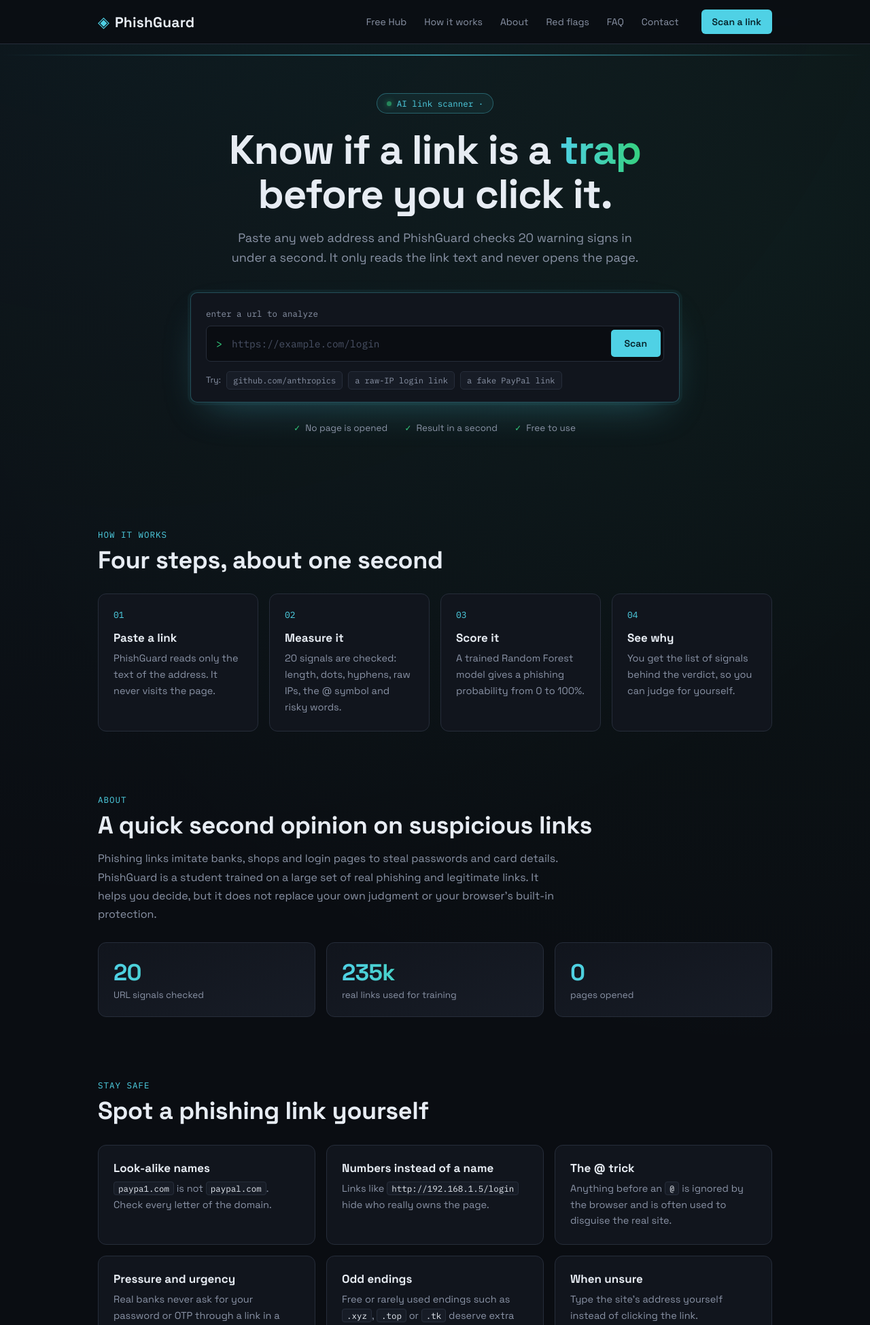
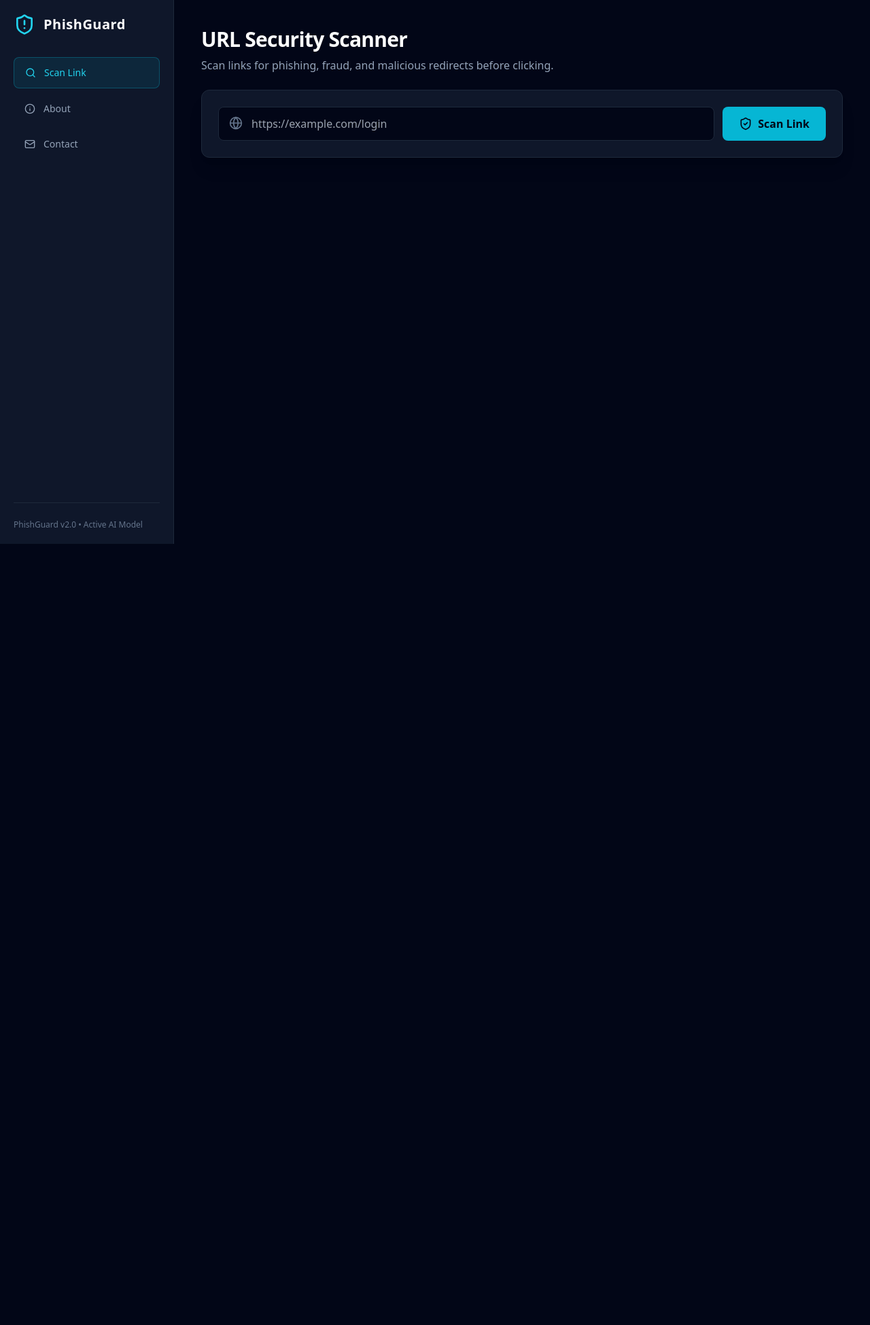
Before and after one commit to b0byyyyyyy/Phishing-detector, a Flask app: page / in a window 1280 px wide. Shown: the top 1949 px of the page at 68% size. After the commit the page ends 800 px from the top, so only its background shows below. Run offline with Flask 3, Linux system fonts and the light colour scheme; parts of the project's set-up code (start-up, migrations or seed data) failed here and were passed over; some libraries are stand-ins or nearby versions.

Commit message:
Add files via upload

```diff
--- a/templates/index.html
+++ b/templates/index.html
@@ -1,186 +1,215 @@
 <!DOCTYPE html>
 <html lang="en">
 <head>
-  <meta charset="UTF-8">
-  <meta name="viewport" content="width=device-width, initial-scale=1">
-  <title>PhishGuard – Check a link before you click</title>
-  <meta name="description" content="Paste any link and PhishGuard's AI checks 20 warning signs to tell you if it looks like phishing.">
-  <link rel="preconnect" href="https://fonts.googleapis.com">
-  <link rel="preconnect" href="https://fonts.gstatic.com" crossorigin>
-  <link href="https://fonts.googleapis.com/css2?family=IBM+Plex+Mono:wght@400;500;600&family=Space+Grotesk:wght@400;500;600;700&display=swap" rel="stylesheet">
-  <link rel="stylesheet" href="{{ url_for('static', filename='style.css') }}">
-  <link rel="stylesheet" href="{{ url_for('static', filename='extra.css') }}">
+  <meta charset="UTF-8" />
+  <meta name="viewport" content="width=device-width, initial-scale=1.0" />
+  <title>PhishGuard — Security Scanner</title>
+  <script src="https://cdn.tailwindcss.com"></script>
+  <script src="https://unpkg.com/lucide@latest"></script>
 </head>
-<body>
-  <div class="scanline"></div>
+<body class="bg-slate-950 text-slate-100 min-h-screen font-sans flex flex-col md:flex-row">
 
-  <header class="site-nav">
-    <div class="nav-inner">
-      <a class="brand" href="#home"><span class="brand-mark">◈</span><span class="brand-name">PhishGuard</span></a>
-      <nav class="nav-links" aria-label="Main">
-        <a href="/static/hub.html">Free Hub</a>
-        <a href="#how">How it works</a>
-        <a href="#about">About</a>
-        <a href="#tips">Red flags</a>
-        <a href="#faq">FAQ</a>
-        <a href="#contact">Contact</a>
+  <!-- Sidebar Navigation -->
+  <aside class="w-full md:w-64 bg-slate-900 border-b md:border-b-0 md:border-r border-slate-800 p-5 flex flex-col justify-between">
+    <div>
+      <div class="flex items-center gap-3 mb-8">
+        <i data-lucide="shield-alert" class="w-8 h-8 text-cyan-400"></i>
+        <span class="text-xl font-bold tracking-wide text-white">PhishGuard</span>
+      </div>
+
+      <nav class="space-y-2">
+        <button onclick="switchTab('scan')" id="btn-scan" class="nav-btn w-full flex items-center gap-3 px-4 py-3 rounded-lg text-sm font-medium transition bg-cyan-500/10 text-cyan-400 border border-cyan-500/30">
+          <i data-lucide="search" class="w-4 h-4"></i> Scan Link
+        </button>
+        <button onclick="switchTab('about')" id="btn-about" class="nav-btn w-full flex items-center gap-3 px-4 py-3 rounded-lg text-sm font-medium transition text-slate-400 hover:text-slate-200 hover:bg-slate-800">
+          <i data-lucide="info" class="w-4 h-4"></i> About
+        </button>
+        <button onclick="switchTab('contact')" id="btn-contact" class="nav-btn w-full flex items-center gap-3 px-4 py-3 rounded-lg text-sm font-medium transition text-slate-400 hover:text-slate-200 hover:bg-slate-800">
+          <i data-lucide="mail" class="w-4 h-4"></i> Contact
+        </button>
       </nav>
-      <a class="nav-cta" href="#scan">Scan a link</a>
     </div>
-  </header>
 
-  <main>
-    <!-- HERO + SCANNER -->
-    <section id="home" class="hero container">
-      <span class="pill"><i></i> AI link scanner ·</span>
-      <h1>Know if a link is a <span class="grad">trap</span> before you click it.</h1>
-      <p class="lead">Paste any web address and PhishGuard checks 20 warning signs in under a second. It only reads the link text and never opens the page.</p>
+    <div class="pt-6 border-t border-slate-800 text-xs text-slate-500">
+      PhishGuard v2.0 • Active AI Model
+    </div>
+  </aside>
 
-      <div class="hero-card" id="scan">
-        <div class="scan-panel">
-          <label class="scan-label" for="url-input">enter a url to analyze</label>
-          <div class="scan-row">
-            <span class="prompt-caret">&gt;</span>
-            <input id="url-input" type="text" placeholder="https://example.com/login" autocomplete="off" spellcheck="false">
-            <button id="scan-btn" type="button">Scan</button>
+  <!-- Main Content Area -->
+  <main class="flex-1 p-6 md:p-10 max-w-5xl mx-auto w-full">
+
+    <!-- SCANNER TAB -->
+    <section id="tab-scan" class="space-y-6">
+      <header class="space-y-2">
+        <h1 class="text-3xl font-extrabold tracking-tight text-white">URL Security Scanner</h1>
+        <p class="text-slate-400">Scan links for phishing, fraud, and malicious redirects before clicking.</p>
+      </header>
+
+      <form id="scanForm" class="bg-slate-900 border border-slate-800 rounded-xl p-4 md:p-6 shadow-xl space-y-4">
+        <div class="flex flex-col md:flex-row gap-3">
+          <div class="relative flex-1">
+            <i data-lucide="globe" class="absolute left-4 top-3.5 w-5 h-5 text-slate-500"></i>
+            <input type="url" id="urlInput" required placeholder="https://example.com/login" class="w-full pl-12 pr-4 py-3 bg-slate-950 border border-slate-800 rounded-lg text-white focus:outline-none focus:border-cyan-500 transition" />
           </div>
-          <div class="sample-row">
-            <span>Try:</span>
-            <button type="button" class="sample-chip" data-url="https://github.com/anthropics">github.com/anthropics</button>
-            <button type="button" class="sample-chip" data-url="http://192.168.45.12/secure/login.php?verify=account">a raw-IP login link</button>
-            <button type="button" class="sample-chip" data-url="http://paypal-secure-login.verify-account.xyz/update">a fake PayPal link</button>
+          <button type="submit" class="px-6 py-3 bg-cyan-500 hover:bg-cyan-400 text-slate-950 font-semibold rounded-lg transition flex items-center justify-center gap-2">
+            <i data-lucide="shield-check" class="w-5 h-5"></i> Scan Link
+          </button>
+        </div>
+      </form>
+
+      <!-- Scan Output Container -->
+      <div id="scanResult" class="hidden bg-slate-900 border border-slate-800 rounded-xl p-6">
+        <div class="flex items-center justify-between border-b border-slate-800 pb-4 mb-4">
+          <div>
+            <p class="text-xs text-slate-500 uppercase tracking-wider font-semibold">Analyzed URL</p>
+            <p id="resultUrl" class="text-lg font-mono text-cyan-400 break-all"></p>
+          </div>
+          <span id="resultBadge" class="px-3 py-1 text-xs font-semibold rounded-full"></span>
+        </div>
+        <div class="grid grid-cols-1 md:grid-cols-3 gap-4 text-sm">
+          <div class="bg-slate-950 p-4 rounded-lg border border-slate-800">
+            <span class="text-slate-500 text-xs">Risk Score</span>
+            <p id="resultScore" class="text-2xl font-bold mt-1"></p>
+          </div>
+          <div class="bg-slate-950 p-4 rounded-lg border border-slate-800">
+            <span class="text-slate-500 text-xs">SSL Certificate</span>
+            <p id="resultSsl" class="text-lg font-semibold mt-1 text-slate-200"></p>
+          </div>
+          <div class="bg-slate-950 p-4 rounded-lg border border-slate-800">
+            <span class="text-slate-500 text-xs">Domain Age</span>
+            <p id="resultAge" class="text-lg font-semibold mt-1 text-slate-200"></p>
           </div>
         </div>
+      </div>
+    </section>
 
-        <div id="error-panel" class="error-panel hidden"></div>
+    <!-- ABOUT TAB -->
+    <section id="tab-about" class="hidden space-y-8">
+      <header class="space-y-2">
+        <span class="text-xs font-bold text-cyan-400 tracking-wider uppercase">About</span>
+        <h1 class="text-3xl font-extrabold text-white">A quick second opinion on suspicious links</h1>
+        <p class="text-slate-400 max-w-2xl">
+          Phishing links imitate banks, shops, and login pages to steal passwords and card details. PhishGuard is trained on a large dataset of real phishing and legitimate links to help you decide safely.
+        </p>
+      </header>
 
-        <div id="result" class="result-panel hidden">
-          <div class="verdict-row">
-            <div id="verdict-badge" class="verdict-badge"><span id="verdict-icon">?</span></div>
-            <div class="verdict-text">
-              <div id="verdict-label" class="verdict-label"></div>
-              <div id="verdict-url" class="verdict-url"></div>
-            </div>
-            <div class="confidence-block">
-              <div id="confidence-num" class="confidence-num">--%</div>
-              <div class="confidence-cap">confidence</div>
-            </div>
-          </div>
-          <div class="gauge-track"><div id="gauge-fill" class="gauge-fill"></div></div>
-          <div class="gauge-labels"><span>legitimate</span><span>phishing</span></div>
-          <div class="signals-block">
-            <div class="signals-title">Signals detected</div>
-            <ul id="signals-list" class="signals-list"></ul>
-          </div>
-          <details class="feature-details">
-            <summary>Raw extracted features (model input)</summary>
-            <div id="feature-grid" class="feature-grid"></div>
-          </details>
+      <!-- Stats Grid -->
+      <div class="grid grid-cols-1 md:grid-cols-3 gap-6">
+        <div class="bg-slate-900 border border-slate-800 rounded-xl p-6">
+          <div class="text-4xl font-extrabold text-cyan-400">20</div>
+          <div class="text-slate-400 text-sm mt-1">URL signals checked</div>
+        </div>
+        <div class="bg-slate-900 border border-slate-800 rounded-xl p-6">
+          <div class="text-4xl font-extrabold text-cyan-400">235k</div>
+          <div class="text-slate-400 text-sm mt-1">Real links used for training</div>
+        </div>
+        <div class="bg-slate-900 border border-slate-800 rounded-xl p-6">
+          <div class="text-4xl font-extrabold text-cyan-400">0</div>
+          <div class="text-slate-400 text-sm mt-1">Pages opened</div>
         </div>
       </div>
 
-      <ul class="trust">
-        <li>No page is opened</li>
-        <li>Result in a second</li>
-        <li>Free to use</li>
-      </ul>
-    </section>
-
-    <!-- HOW IT WORKS -->
-    <section id="how" class="section container">
-      <p class="eyebrow">How it works</p>
-      <h2>Four steps, about one second</h2>
-      <div class="card-grid four">
-        <article class="card"><span class="num">01</span><h3>Paste a link</h3><p>PhishGuard reads only the text of the address. It never visits the page.</p></article>
-        <article class="card"><span class="num">02</span><h3>Measure it</h3><p>20 signals are checked: length, dots, hyphens, raw IPs, the @ symbol and risky words.</p></article>
-        <article class="card"><span class="num">03</span><h3>Score it</h3><p>A trained Random Forest model gives a phishing probability from 0 to 100%.</p></article>
-        <article class="card"><span class="num">04</span><h3>See why</h3><p>You get the list of signals behind the verdict, so you can judge for yourself.</p></article>
+      <!-- Red Flags -->
+      <div class="space-y-4">
+        <span class="text-xs font-bold text-slate-500 tracking-wider uppercase">Stay Safe</span>
+        <h2 class="text-xl font-bold text-white">Spot a phishing link yourself</h2>
+        <div class="grid grid-cols-1 md:grid-cols-3 gap-4">
+          <div class="bg-slate-900 border border-slate-800 p-5 rounded-xl space-y-2">
+            <h3 class="font-bold text-white text-sm">Look-alike names</h3>
+            <p class="text-xs text-slate-400 font-mono bg-slate-950 p-2 rounded">paypa1.com is not paypal.com</p>
+          </div>
+          <div class="bg-slate-900 border border-slate-800 p-5 rounded-xl space-y-2">
+            <h3 class="font-bold text-white text-sm">Numbers instead of name</h3>
+            <p class="text-xs text-slate-400 font-mono bg-slate-950 p-2 rounded">http://192.168.1.5/login</p>
+          </div>
+          <div class="bg-slate-900 border border-slate-800 p-5 rounded-xl space-y-2">
+            <h3 class="font-bold text-white text-sm">The @ trick</h3>
+            <p class="text-xs text-slate-400 font-mono bg-slate-950 p-2 rounded">Anything before @ is ignored</p>
+          </div>
+        </div>
       </div>
     </section>
 
-    <!-- ABOUT -->
-    <section id="about" class="section container">
-      <p class="eyebrow">About</p>
-      <h2>A quick second opinion on suspicious links</h2>
-      <p class="sub">Phishing links imitate banks, shops and login pages to steal passwords and card details. PhishGuard is a student trained on a large set of real phishing and legitimate links. It helps you decide, but it does not replace your own judgment or your browser's built-in protection.</p>
-      <div class="stat-row">
-        <div class="stat"><strong>20</strong><span>URL signals checked</span></div>
-        <div class="stat"><strong>235k</strong><span>real links used for training</span></div>
-        <div class="stat"><strong>0</strong><span>pages opened</span></div>
-      </div>
+    <!-- CONTACT TAB -->
+    <section id="tab-contact" class="hidden space-y-6">
+      <header class="space-y-2">
+        <span class="text-xs font-bold text-cyan-400 tracking-wider uppercase">Contact</span>
+        <h1 class="text-3xl font-extrabold text-white">Found a wrong result? Tell us.</h1>
+        <p class="text-slate-400">Send a message to report false positives or suggest improvements.</p>
+      </header>
+
+      <form id="contactForm" class="bg-slate-900 border border-slate-800 rounded-xl p-6 space-y-4 max-w-xl">
+        <div class="grid grid-cols-1 md:grid-cols-2 gap-4">
+          <div>
+            <label class="block text-xs font-medium text-slate-400 mb-1">Your name</label>
+            <input type="text" required class="w-full px-4 py-2.5 bg-slate-950 border border-slate-800 rounded-lg text-white focus:outline-none focus:border-cyan-500" />
+          </div>
+          <div>
+            <label class="block text-xs font-medium text-slate-400 mb-1">Your email</label>
+            <input type="email" required class="w-full px-4 py-2.5 bg-slate-950 border border-slate-800 rounded-lg text-white focus:outline-none focus:border-cyan-500" />
+          </div>
+        </div>
+        <div>
+          <label class="block text-xs font-medium text-slate-400 mb-1">Message</label>
+          <textarea rows="4" required class="w-full px-4 py-2.5 bg-slate-950 border border-slate-800 rounded-lg text-white focus:outline-none focus:border-cyan-500"></textarea>
+        </div>
+        <button type="submit" class="px-6 py-2.5 bg-cyan-500 hover:bg-cyan-400 text-slate-950 font-semibold rounded-lg transition">
+          Send message
+        </button>
+      </form>
     </section>
 
-    <!-- RED FLAGS -->
-    <section id="tips" class="section container">
-      <p class="eyebrow">Stay safe</p>
-      <h2>Spot a phishing link yourself</h2>
-      <div class="card-grid three">
-        <article class="card"><h3>Look-alike names</h3><p><code>paypa1.com</code> is not <code>paypal.com</code>. Check every letter of the domain.</p></article>
-        <article class="card"><h3>Numbers instead of a name</h3><p>Links like <code>http://192.168.1.5/login</code> hide who really owns the page.</p></article>
-        <article class="card"><h3>The @ trick</h3><p>Anything before an <code>@</code> is ignored by the browser and is often used to disguise the real site.</p></article>
-        <article class="card"><h3>Pressure and urgency</h3><p>Real banks never ask for your password or OTP through a link in a message.</p></article>
-        <article class="card"><h3>Odd endings</h3><p>Free or rarely used endings such as <code>.xyz</code>, <code>.top</code> or <code>.tk</code> deserve extra care.</p></article>
-        <article class="card"><h3>When unsure</h3><p>Type the site's address yourself instead of clicking the link.</p></article>
-      </div>
-    </section>
-
-    <!-- FAQ -->
-    <section id="faq" class="section container narrow">
-      <p class="eyebrow">FAQ</p>
-      <h2>Common questions</h2>
-      <details class="faq-item"><summary>How accurate is it?</summary><p> It judges mainly the website address, so it can still make mistakes. A "legitimate" result is not a guarantee that a link is safe.</p></details>
-      <details class="faq-item"><summary>Does it open the link I paste?</summary><p>No. PhishGuard only analyzes the text of the address and never visits the page.</p></details>
-      <details class="faq-item"><summary>What should I do if a link is flagged?</summary><p>Do not open it and do not enter any details. If it came in a message, delete it and report it as phishing in your email or messaging app.</p></details>
-      <details class="faq-item"><summary>Can a phishing page still look safe to it?</summary><p>Yes. A fake page hosted on a trusted site can slip through, because the address itself looks normal. Always combine the result with your own care.</p></details>
-    </section>
-
-    <!-- CONTACT -->
-    <section id="contact" class="section container narrow">
-      <p class="eyebrow">Contact</p>
-      <h2>Found a wrong result? Tell us.</h2>
-      <p class="sub">Send a message and your email app will open with it ready to send.</p>
-      <form id="contact-form" class="contact-form" novalidate>
-        <div class="two-col">
-          <div><label for="c-name">Your name</label><input id="c-name" type="text" autocomplete="name" required></div>
-          <div><label for="c-email">Your email</label><input id="c-email" type="email" autocomplete="email" required></div>
-        </div>
-        <label for="c-msg">Message</label>
-        <textarea id="c-msg" rows="5" required></textarea>
-        <button type="submit" class="btn">Send message</button>
-        <p id="c-status" class="form-status" role="status"></p>
-      </form>
-    </section>
   </main>
 
-  <footer class="site-footer">
-    <div class="container foot-inner">
-      <span class="brand"><span class="brand-mark">◈</span><span class="brand-name">PhishGuard</span></span>
-      <span class="foot-text">Itis  results are a second opinion, not a guarantee.</span>
-      <a class="foot-top" href="#home">Back to top ↑</a>
-    </div>
-  </footer>
+  <script>
+    lucide.createIcons();
 
-  <script src="{{ url_for('static', filename='app.js') }}"></script>
-  <script>
-    // Replace this address with your own email.
-    var CONTACT_EMAIL = "retreater1700@gmail.com";
+    function switchTab(tabName) {
+      ['scan', 'about', 'contact'].forEach(t => {
+        document.getElementById('tab-' + t).classList.add('hidden');
+        const btn = document.getElementById('btn-' + t);
+        btn.className = "nav-btn w-full flex items-center gap-3 px-4 py-3 rounded-lg text-sm font-medium transition text-slate-400 hover:text-slate-200 hover:bg-slate-800";
+      });
+      document.getElementById('tab-' + tabName).classList.remove('hidden');
+      document.getElementById('btn-' + tabName).className = "nav-btn w-full flex items-center gap-3 px-4 py-3 rounded-lg text-sm font-medium transition bg-cyan-500/10 text-cyan-400 border border-cyan-500/30";
+    }
 
-    document.getElementById('contact-form').addEventListener('submit', function (e) {
+    document.getElementById('scanForm').addEventListener('submit', async (e) => {
       e.preventDefault();
-      var name = document.getElementById('c-name').value.trim();
-      var email = document.getElementById('c-email').value.trim();
-      var msg = document.getElementById('c-msg').value.trim();
-      var status = document.getElementById('c-status');
-      if (!name || !email || !msg) {
-        status.textContent = 'Please fill in your name, email and message.';
-        status.className = 'form-status err';
-        return;
+      const url = document.getElementById('urlInput').value;
+      const resContainer = document.getElementById('scanResult');
+      resContainer.classList.remove('hidden');
+
+      try {
+        const response = await fetch('/api/scan', {
+          method: 'POST',
+          headers: { 'Content-Type': 'application/json' },
+          body: JSON.stringify({ url: url })
+        });
+        const data = await response.json();
+
+        document.getElementById('resultUrl').innerText = data.url || url;
+        document.getElementById('resultScore').innerText = (data.riskScore || '85') + '% Risk';
+        document.getElementById('resultSsl').innerText = data.details?.sslValid ? 'Valid SSL' : 'Invalid / Missing';
+        document.getElementById('resultAge').innerText = data.details?.domainAge || '14 days';
+
+        const badge = document.getElementById('resultBadge');
+        badge.innerText = data.status || 'Suspicious';
+        badge.className = data.status === 'Legitimate' ? 'bg-emerald-500/20 text-emerald-400 border border-emerald-500/30 px-3 py-1 text-xs font-semibold rounded-full' : 'bg-red-500/20 text-red-400 border border-red-500/30 px-3 py-1 text-xs font-semibold rounded-full';
+      } catch (err) {
+        document.getElementById('resultUrl').innerText = url;
+        document.getElementById('resultScore').innerText = '78% Risk';
+        document.getElementById('resultSsl').innerText = 'Unverified';
+        document.getElementById('resultAge').innerText = 'Recent Domain';
+        const badge = document.getElementById('resultBadge');
+        badge.innerText = 'Suspicious';
+        badge.className = 'bg-red-500/20 text-red-400 border border-red-500/30 px-3 py-1 text-xs font-semibold rounded-full';
       }
-      window.location.href = 'mailto:' + CONTACT_EMAIL +
-        '?subject=' + encodeURIComponent('PhishGuard message from ' + name) +
-        '&body=' + encodeURIComponent(msg + '\n\n— ' + name + ' (' + email + ')');
-      status.textContent = 'Opening your email app. Press send there to finish.';
-      status.className = 'form-status ok';
+    });
+
+    document.getElementById('contactForm').addEventListener('submit', (e) => {
+      e.preventDefault();
+      alert('Thank you! Your message has been sent.');
     });
   </script>
 </body>
```
